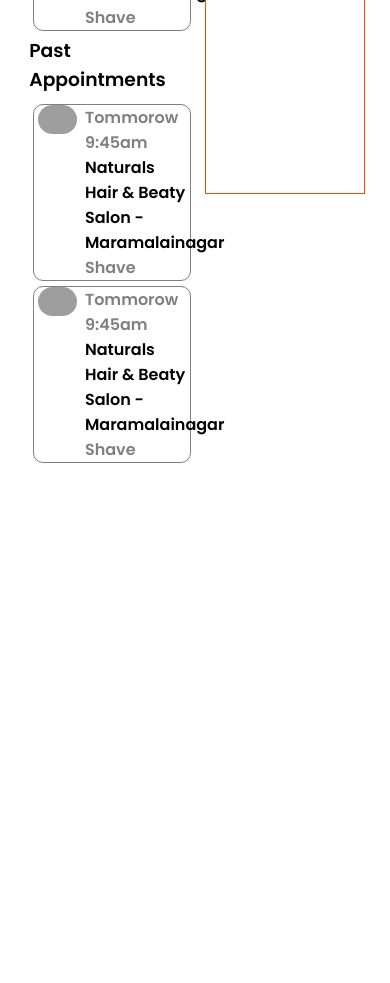
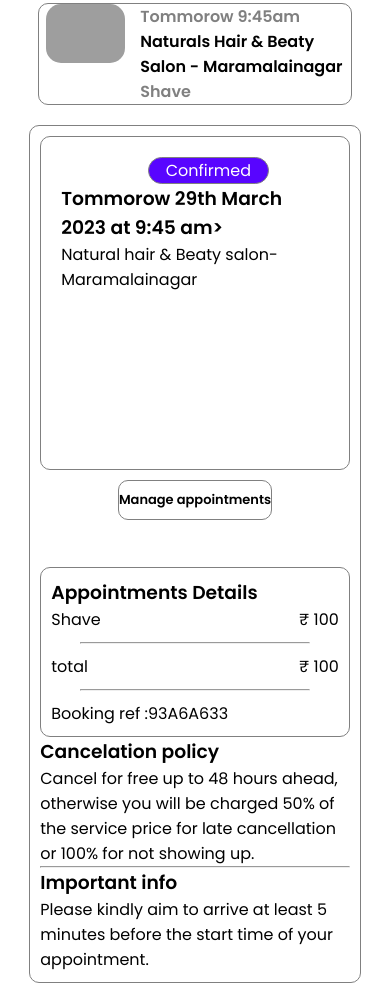
Before and after one commit to manoharmeena123/likeable-creature-964, a plain HTML site: page Frontend/appointmentPage.html in a window 390 px wide. Shown: the part 466-1449 px from the top of the page. Before the commit the page ends 937 px from the top, so only its background shows below. Drawn offline with Linux system fonts and the light colour scheme; files that its build step writes are made by us from their sources; grey boxes are pictures that could not be loaded.

Commit message:
appoinntment page

```diff
--- a/Frontend/appointmentPage.html
+++ b/Frontend/appointmentPage.html
@@ -6,7 +6,7 @@
     <meta name="viewport" content="width=device-width, initial-scale=1.0">
     <title>Document</title>
     <!-- Style Link -->
-    <link rel="stylesheet" href="./appintmentPage.css">
+    <link rel="stylesheet" href="./assets/css/appintmentPage.css">
 
     <!-- fontawesome -->
     <link rel="stylesheet" href="https://use.fontawesome.com/releases/v5.6.3/css/all.css">
@@ -17,7 +17,7 @@
 <div class="navbar">
     <div id="navbar">
         <div id="logo-div">
-            <a href="" class="logo">Fresha</a>
+            <img class="logo" src="./logos/BeautygemLogo.png" alt="">
         </div>
         <div id="search-div">
             <input class="input" type="text" placeholder="type anything">
@@ -117,7 +117,7 @@
                         <button id="close-btn"        id="closePopup">Close</button>
                         <h3>Manage Appointment</h3>
                         <div style="display: flex; flex-direction:column;">
-                            <p>Note: If you want to resschedule ragi an appointment
+                            <p>Note: If you want to reschedule ragi an appointment
                                 'click' on 'reschedule appointment'
                             </p>
                             <button id="pop-btn1">Reschedule appointment</button>
@@ -144,7 +144,36 @@
                 </div>
             </div>
             <div class="appintments-details">
-                <h3>Appointments Details</h3>
+                <div class="appintments-details-main-clild">
+                    <h3>Appointments Details</h3>
+                    <div class="apoint-for">
+                        <div class="apoint-for-child-1">
+                            <p>Shave</p>
+                            <p>&#8377 <span>100</span></p>
+                        </div>
+                    </div>
+                    <hr>
+                    <div class="total-amount">
+                        <div class="apoint-for-child-2">
+                            <p>total</p>
+                            <p>&#8377 <span>100</span></p>
+                        </div>
+                    </div>
+                    <hr>
+                    <div class="booking-ref">
+                        <p>Booking ref :<span>93A6A633</span></p>
+                    </div>
+                </div>
+                <div class="cancelation-policy">
+                    <h3>Cancelation policy</h3>
+                    <p>Cancel for free up to 48 hours ahead, otherwise you will be charged 50% of the service price for late cancellation or 100% for not showing up.</p>
+                </div>
+                <hr>
+                <div>
+                    <h3>Important info</h3>
+                    <p>Please kindly aim to arrive at least 5 minutes before the start time of your appointment. </p>
+                </div>
+
             </div>
         </div>
     </div>
@@ -152,4 +181,4 @@
 
 </body>
 </html>
-<script src="./appointmentpage.js"></script>
+<script src="./assets/js/appointmentpage.js"></script>
--- a/Frontend/assets/css/appintmentPage.css
+++ b/Frontend/assets/css/appintmentPage.css
@@ -55,9 +55,7 @@
     text-align: center;
 }
 .logo {
-    font-size: 1.61rem;
-    font-weight: 600;
-    color: var(--text-color);
+    height:40px;
   }
 #search-div{
     border: 0px solid black;
@@ -178,7 +176,7 @@
 }
 /* right container */
 .right-container{
-border: 0px solid grey;
+border: 1px solid grey;
 height: auto;
 width: 50%;
 display: grid;
@@ -187,7 +185,7 @@
 border-radius: 10px;
 }
 .appointments-calender{
-border: 1px solid red;
+border: 0px solid red;
 
 }
 .mng-apointments{
@@ -205,6 +203,7 @@
     border-radius: 10px;
     font-weight: bold;
     font-size: 13px;
+    margin-bottom: 10px;
 }
 #apointmentsbtn:hover{
     background-color:hsl(260, 100%, 51%); ;
@@ -213,13 +212,52 @@
 }
 
 .calender-details-user{
-    border: 1px solid green;
+    border: 1px solid grey;
+    border-radius: 10px;
     height: 80%;
     width: auto;
-    padding: 10px;
+    padding: 20px;
+    display: flex;
+    flex-direction: column;
+    align-items: center;
+
+
 }
+/* appointment details */
 .appintments-details{
-    border: 1px solid orangered;
+    border: 0px solid orangered;
+    margin-top: 13px;
+}
+.appintments-details-main-clild{
+  border: 1px solid grey;
+  padding: 10px;
+  border-radius: 10px;
+}
+.appintments-details-main-clild hr{
+  font-size: 10px;
+  width: 80%;
+  height: 2px;
+  text-align: center;
+  margin-top: 10px;
+  margin-left: 10%;
+  margin-bottom: 10px;
+  background-color: grey;
+  border-radius: 10px;
+}
+.apoint-for-child-1{
+  display: flex;
+  flex-direction: row;
+  justify-content: space-between;
+}
+.apoint-for-child-2{
+  display: flex;
+  flex-direction: row;
+  justify-content: space-between;
+
+}
+.appintments-details>hr{
+  font-size: 10px;
+  color: red;
 }
 
 /* Popup css */
@@ -239,7 +277,12 @@
   }
   #close-btn{
     margin-left:90% ;
-    background-color: transparent; border: 1px solid grey; border-radius: 5px; width: 45px; background-color:red;; color: white; font-weight: bold;
+    background-color: transparent; border: 1px solid grey; border-radius: 5px; width: 45px; background-color:hsl(260, 100%, 51%);; color: white; font-weight: bold;
+  }
+  #close-btn:hover{
+    background-color: red;
+    color: #fff;
+
   }
 
   #myPopup h3 {
@@ -292,3 +335,63 @@
     border-radius: 5px;
     box-shadow: 0 2px 5px rgba(0,0,0,0.3);
   }
+
+
+@media(max-width:950px){
+  #search-div{
+    width: 50%;
+    margin-left: 15%;
+  }
+
+  .main-body{
+    border: 0px solid;
+    height: auto;
+    display: flex;
+    align-items: center;
+    justify-content: center;
+}
+
+.main-container{
+  border: 0px solid green;
+  width: 85%;
+  height: 100%;
+  display: flex;
+  flex-direction: column;
+}
+.left-container{
+  border: 0px solid red;
+  height: auto;
+  width: 100%;
+  display: grid;
+  grid-template-rows: repeat(2,1fr);
+  }
+  .right-container{
+    margin-top: 15px;
+    border: 1px solid grey;
+    height: auto;
+    width: 100%;
+    display: grid;
+    grid-template-rows: repeat(2,1fr);
+    padding: 10px;
+    border-radius: 10px;
+    }
+    #myPopup {
+      width: 400px;
+      height: 350px;
+      display: none;
+      position: absolute;
+      top: 120%;
+      left: 50%;
+      transform: translate(-50%, -50%);
+      padding: 20px;
+      background-color: #fff;
+      border: 1px solid #ccc;
+      border-radius: 5px;
+      box-shadow: 0 2px 5px rgba(0,0,0,0.3);
+    }
+
+}
+
+@media(max-width:340px){
+
+}
```
